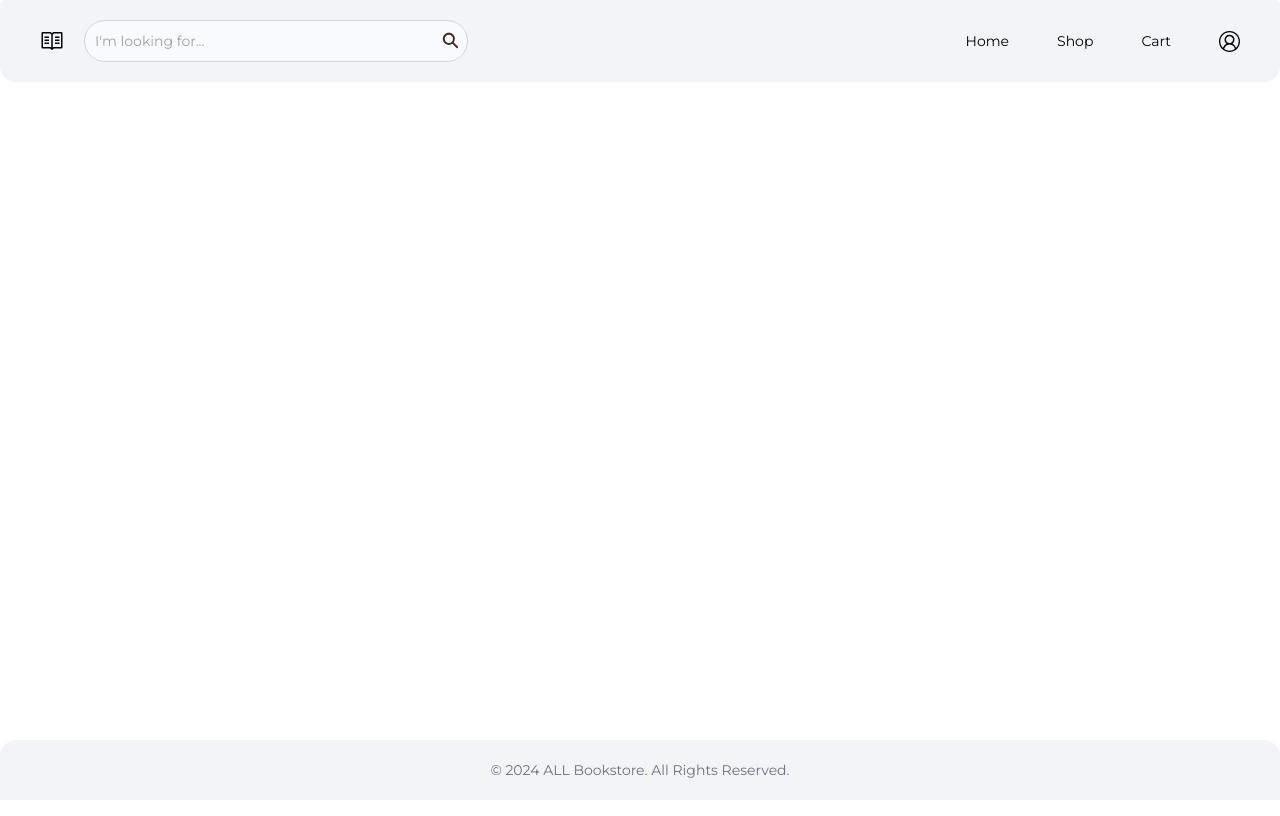
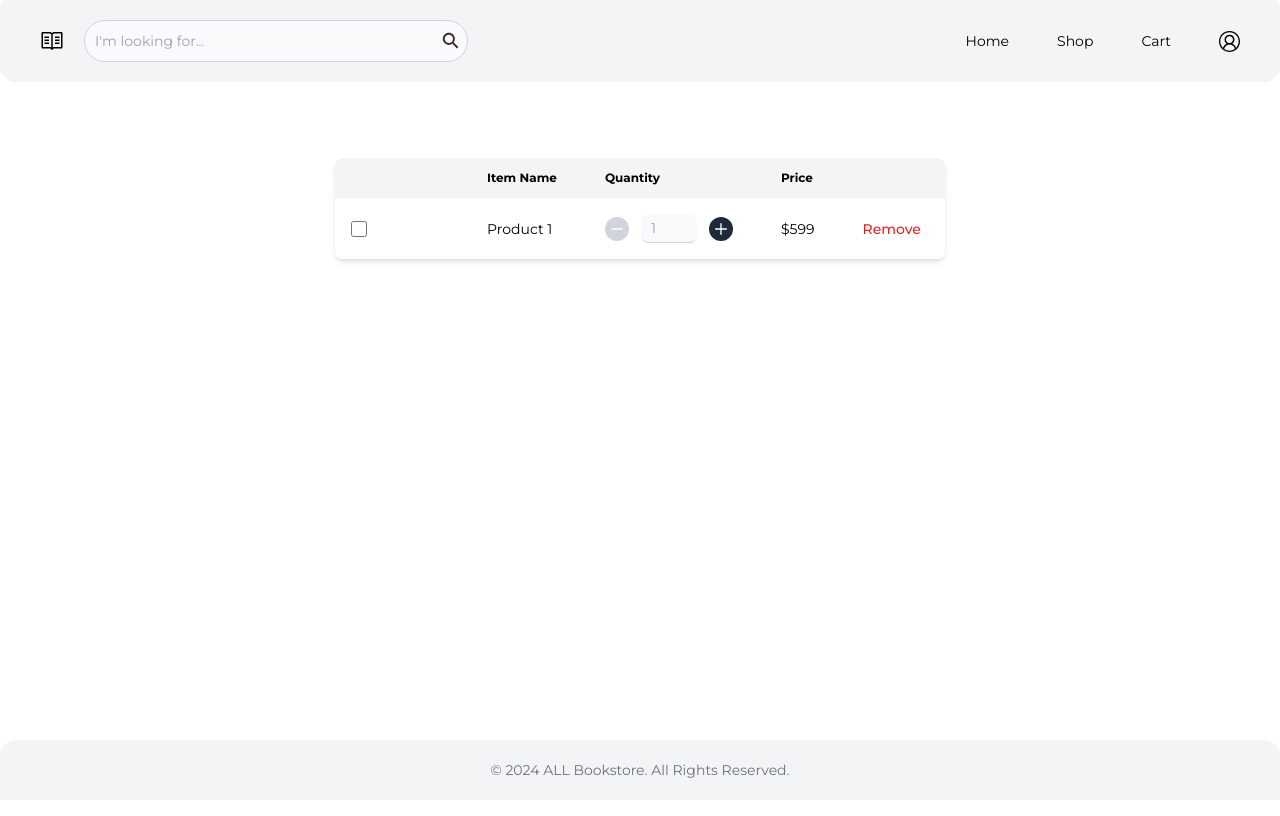
Before and after one commit to isabellelbgn/all-bookstore, a React (Vite) app in the folder frontend/: page /cart in a window 1280 px wide. Shown: the top 816 px of the page. Built offline with nearby package versions, Linux system fonts and the light colour scheme.

Commit message:
Added cart table UI

```diff
--- a/frontend/src/components/Containers/CategoryContainer.jsx
+++ b/frontend/src/components/Containers/CategoryContainer.jsx
@@ -1,7 +1,7 @@
 import React from "react";
 import { Link } from "react-router-dom";
 import { SecondaryButton } from "../Buttons/SecondaryButton";
-import logo from "../images/PrideandPrejudice.jpeg";
+import logo from "../Images/PrideandPrejudice.jpeg";
 
 const CategoryContainer = (props) => {
   return (
--- a/frontend/src/components/Header.jsx
+++ b/frontend/src/components/Header.jsx
@@ -1,15 +1,13 @@
 import Container from "./Containers/Container";
-import logo from "./images/PrideandPrejudice.jpeg"; // relative path to image
 import { SecondaryButton } from "./Buttons/SecondaryButton";
 import { HiOutlineArrowLongRight } from "react-icons/hi2";
 import React, { useState } from "react";
-import Chae from "./images/Chae.jpg";
-import Logo from "./images/PrideandPrejudice.jpeg";
+import Chae from "./Images/Chae.jpg";
 
 export const Header = () => {
   const [currentImageIndex, setCurrentImageIndex] = useState(0);
 
-  const images = [Chae, Logo, Chae, Chae, Chae];
+  const images = [Chae, Chae, Chae, Chae, Chae];
 
   const handleImageChange = (index) => {
     setCurrentImageIndex(index);
--- a/frontend/src/pages/Customer/Cart.jsx
+++ b/frontend/src/pages/Customer/Cart.jsx
@@ -1,12 +1,116 @@
 import Navigation from "../../components/Main Components/Navigation";
 import Footer from "../../components/Main Components/Footer";
+import { PageTemplate } from "../../components/Main Components/PageTemplate.jsx";
 
 function Cart() {
   return (
     <>
       <div>
         <Navigation />
-
+        <PageTemplate>
+          <div class="relative overflow-x-auto shadow-md sm:rounded-lg md:mt-14 sm:max-w-2xl xl:p-10">
+            <table class="w-full font-montserrat text-sm text-left rtl:text-right ">
+              <thead class="text-xs bg-gray-100 ">
+                <tr>
+                  <th scope="col" class="px-16 py-3">
+                    <span class="sr-only"></span>
+                  </th>
+                  <th scope="col" class="px-6 py-3">
+                    Item Name
+                  </th>
+                  <th scope="col" class="px-6 py-3">
+                    Quantity
+                  </th>
+                  <th scope="col" class="px-6 py-3">
+                    Price
+                  </th>
+                  <th scope="col" class="px-6 py-3"></th>
+                </tr>
+              </thead>
+              <tbody>
+                <tr class="bg-white dark:border-gray-700 hover:bg-gray-50 dark:hover:bg-gray-100">
+                  <td class="w-4 p-4">
+                    <div class="flex items-center">
+                      <input
+                        id="checkbox-table-1"
+                        type="checkbox"
+                        class="w-4 h-4 text-blue-600 bg-gray-100 border-gray-300 rounded focus:ring-blue-500 dark:focus:ring-blue-600 dark:ring-offset-gray-800 dark:focus:ring-offset-gray-800 focus:ring-2 dark:bg-gray-700 dark:border-gray-600"
+                      />
+                      <label for="checkbox-table-1" class="sr-only">
+                        checkbox
+                      </label>
+                    </div>
+                  </td>
+                  <td class="px-6 py-4 ">Product 1</td>
+                  <td class="px-6 py-4">
+                    <div class="flex items-center">
+                      <button
+                        class="inline-flex items-center justify-center p-1 me-3 text-sm font-medium h-6 w-6 bg-gray-300 rounded-full focus:outline-none hover:bg-gray-100 focus:ring-4 focus:ring-gray-200  dark:hover:bg-gray-700 dark:hover:border-gray-600 dark:focus:ring-gray-700"
+                        type="button"
+                      >
+                        <span class="sr-only">Quantity button</span>
+                        <svg
+                          class="w-3 h-3"
+                          aria-hidden="true"
+                          xmlns="http://www.w3.org/2000/svg"
+                          fill="none"
+                          viewBox="0 0 18 2"
+                        >
+                          <path
+                            stroke="white"
+                            stroke-linecap="round"
+                            stroke-linejoin="round"
+                            stroke-width="2"
+                            d="M1 1h16"
+                          />
+                        </svg>
+                      </button>
+                      <div>
+                        <input
+                          type="number"
+                          id="first_product"
+                          class="bg-gray-50 w-14 border-b border-gray-300 text-sm rounded-lg focus:ring-blue-500 focus:border-blue-500 block px-2.5 py-1    dark:text-white dark:focus:ring-blue-500 dark:focus:border-blue-500"
+                          placeholder="1"
+                          required
+                        />
+                      </div>
+                      <button
+                        class="inline-flex items-center justify-center h-6 w-6 p-1 ms-3 text-sm font-medium text-white bg-gray-800  rounded-full focus:outline-none hover:bg-gray-100 focus:ring-4 focus:ring-gray-200 dark:bg-gray-800 dark:text-gray-400 dark:border-black dark:hover:bg-gray-700 dark:hover:border-gray-600 dark:focus:ring-gray-700"
+                        type="button"
+                      >
+                        <span class="sr-only">Quantity button</span>
+                        <svg
+                          class="w-3 h-3"
+                          aria-hidden="true"
+                          xmlns="http://www.w3.org/2000/svg"
+                          fill="none"
+                          viewBox="0 0 18 18"
+                        >
+                          <path
+                            stroke="white"
+                            stroke-linecap="round"
+                            stroke-linejoin="round"
+                            stroke-width="2"
+                            d="M9 1v16M1 9h16"
+                          />
+                        </svg>
+                      </button>
+                    </div>
+                  </td>
+                  <td class="px-6 py-4">$599</td>
+                  <td class="px-6 py-4">
+                    <a
+                      href="#"
+                      class="font-medium text-red-600 dark:text-red-500 hover:underline"
+                    >
+                      Remove
+                    </a>
+                  </td>
+                </tr>
+              </tbody>
+            </table>
+          </div>
+        </PageTemplate>
         <Footer />
       </div>
     </>
```
